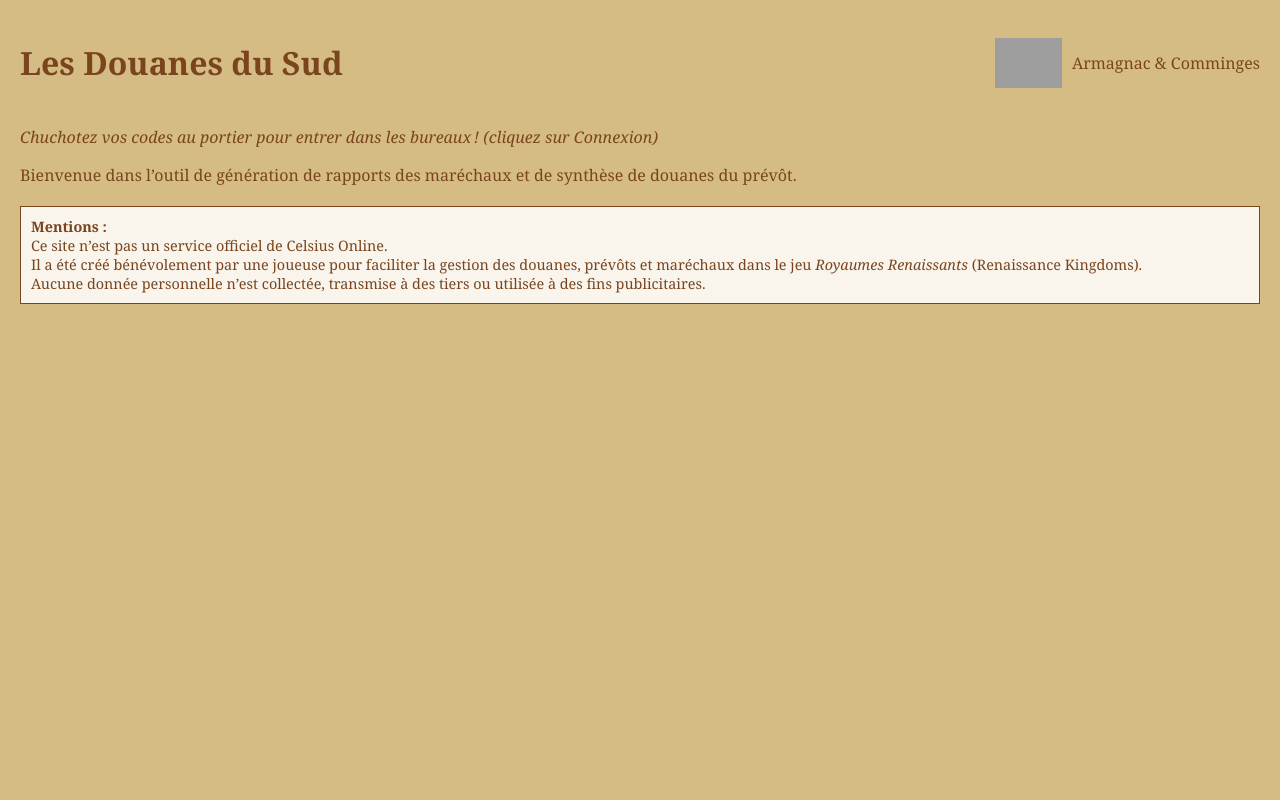
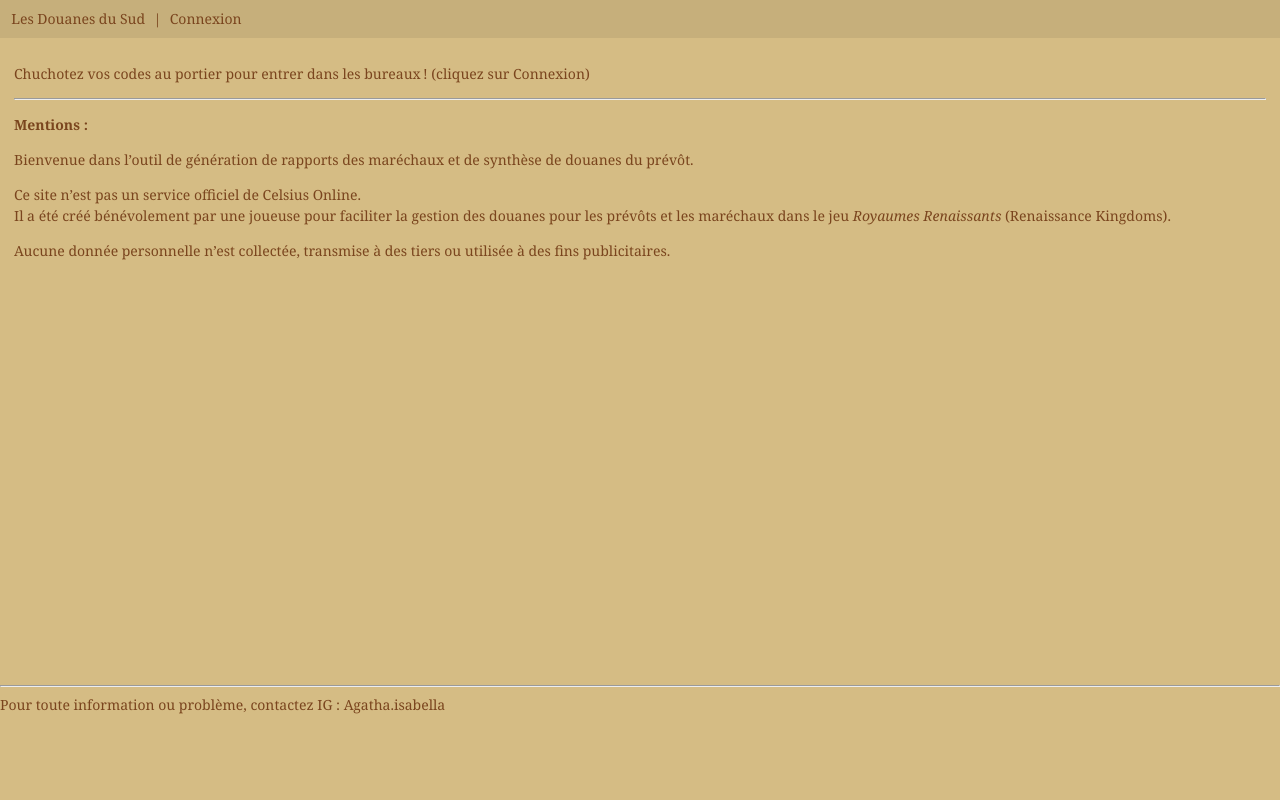
Before and after one commit to Angelah33/les-douanes-du-sud, a Flask app: page / in a window 1280 px wide. Run offline with Flask 3, Linux system fonts and the light colour scheme; some libraries are stand-ins or nearby versions; grey boxes are pictures that could not be loaded.

Commit message:
Update index.html

```diff
--- a/templates/index.html
+++ b/templates/index.html
@@ -1,68 +1,18 @@
-<!DOCTYPE html>
-<html lang="fr">
-<head>
-  <meta charset="UTF-8">
-  <title>Les Douanes du Sud</title>
-  <style>
-    body {
-      background-color: #D5BC84;
-      color: #7A451E;
-      font-family: Georgia, serif;
-      margin: 20px;
-    }
-    header {
-      display: flex;
-      align-items: center;
-      justify-content: space-between;
-      margin-bottom: 20px;
-    }
-    #blason {
-      display: none; /* masqué par défaut, affiché après connexion */
-      align-items: center;
-      gap: 10px;
-    }
-    .mentions {
-      border: 1px solid #7A451E;
-      padding: 10px;
-      margin-top: 20px;
-      background: #f9f4ec;
-      font-size: 0.9em;
-    }
-  </style>
-</head>
-<body>
-  <header>
-    <h1>Les Douanes du Sud</h1>
-    <div id="blason">
-      <img src="static/img/blason-ac.png" alt="Blason Armagnac & Comminges" height="50">
-      <span>Armagnac &amp; Comminges</span>
-    </div>
-  </header>
+{% extends 'base.html' %}
 
-  <p><em>Chuchotez vos codes au portier pour entrer dans les bureaux ! (cliquez sur Connexion)</em></p>
+{% block content %}
+<div class="mentions">
+  <p>Chuchotez vos codes au portier pour entrer dans les bureaux ! (cliquez sur Connexion)</p>
+  <hr>
+  <p><strong>Mentions :</strong></p>
 
-  <p>
-    Bienvenue dans l’outil de génération de rapports des maréchaux et de synthèse de douanes du prévôt.
+  <p>Bienvenue dans l’outil de génération de rapports des maréchaux et de synthèse de douanes du prévôt.</p>
+
+  <p>Ce site n’est pas un service officiel de Celsius Online.<br>
+     Il a été créé bénévolement par une joueuse pour faciliter la gestion des douanes pour les prévôts et les maréchaux dans le jeu
+     <em>Royaumes Renaissants</em> (Renaissance Kingdoms).
   </p>
 
-  <div class="mentions">
-    <strong>Mentions :</strong><br>
-    Ce site n’est pas un service officiel de Celsius Online.<br>
-    Il a été créé bénévolement par une joueuse pour faciliter la gestion des douanes, prévôts et maréchaux dans le jeu
-    <em>Royaumes Renaissants</em> (Renaissance Kingdoms).<br>
-    Aucune donnée personnelle n’est collectée, transmise à des tiers ou utilisée à des fins publicitaires.
-  </div>
-
-  <!-- Chargement du script principal -->
-  <script src="static/js/app.js"></script>
-  <script>
-    // Exemple de logique pour afficher le blason après connexion
-    // Ici, on simule un utilisateur connecté du bureau A&C
-    const user = { isLoggedIn: true, bureau: "AC" };
-
-    if (user.isLoggedIn && user.bureau === "AC") {
-      document.getElementById("blason").style.display = "flex";
-    }
-  </script>
-</body>
-</html>
+  <p>Aucune donnée personnelle n’est collectée, transmise à des tiers ou utilisée à des fins publicitaires.</p>
+</div>
+{% endblock %}
```
